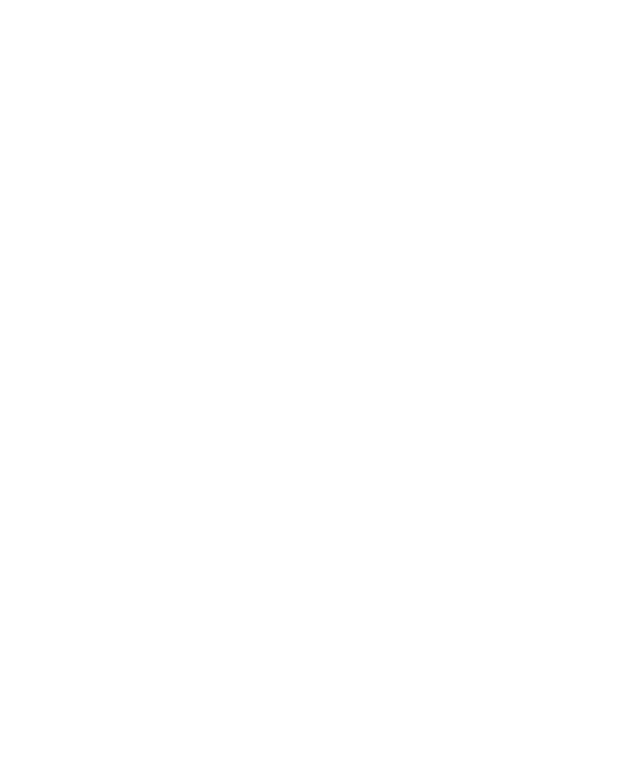
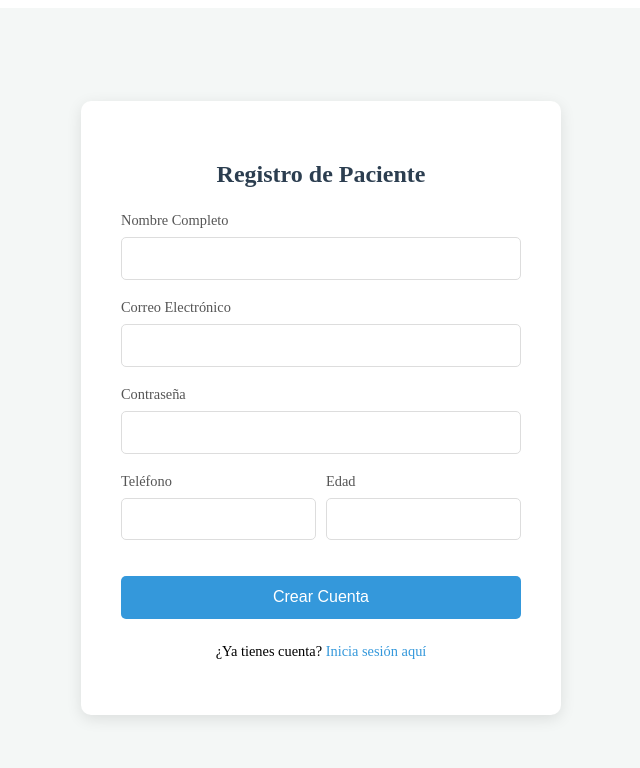
Before and after one commit to JuanCall/Mediflow-CloudComputing-Continuidad, a React (Create React App) app in the folder frontend/: page /registro in a window 1280 px wide. Before the commit this address had no page. Shown: the top 768 px of the page, without its empty margins (319-959 px from the left). Built offline with nearby package versions, Linux system fonts and the light colour scheme.

Commit message:
Feat: Creacion de vistas de Login y Registro. Closes #2

```diff
--- a/frontend/src/App.js
+++ b/frontend/src/App.js
@@ -1,15 +1,18 @@
 import React from 'react';
-import { BrowserRouter as Router, Routes, Route } from 'react-router-dom';
+import { BrowserRouter as Router, Routes, Route, Navigate } from 'react-router-dom';
 import Login from './components/Login';
-import Register from './components/Register';
+import Registro from './components/Registro';
 
 function App() {
   return (
     <Router>
-      <Routes>
-        <Route path="/" element={<Login />} />
-        <Route path="/register" element={<Register />} />
-      </Routes>
+      <div className="App">
+        <Routes>
+          <Route path="/" element={<Navigate to="/login" />} />
+          <Route path="/login" element={<Login />} />
+          <Route path="/registro" element={<Registro />} />
+        </Routes>
+      </div>
     </Router>
   );
 }
--- /dev/null
+++ b/frontend/src/Auth.css
@@ -0,0 +1,77 @@
+.auth-container {
+  display: flex;
+  justify-content: center;
+  align-items: center;
+  min-height: 100vh;
+  background-color: #f4f7f6;
+}
+
+.auth-box {
+  background: white;
+  padding: 2.5rem;
+  border-radius: 10px;
+  box-shadow: 0 4px 15px rgba(0,0,0,0.1);
+  width: 100%;
+  max-width: 400px;
+}
+
+.auth-box h2 {
+  text-align: center;
+  color: #2c3e50;
+  margin-bottom: 1.5rem;
+}
+
+.input-group {
+  margin-bottom: 1.2rem;
+}
+
+.input-group label {
+  display: block;
+  margin-bottom: 0.5rem;
+  color: #555;
+  font-size: 0.9rem;
+}
+
+.input-group input {
+  width: 100%;
+  padding: 0.8rem;
+  border: 1px solid #ddd;
+  border-radius: 5px;
+  box-sizing: border-box;
+}
+
+.double-col {
+  display: flex;
+  gap: 10px;
+}
+
+.double-col div {
+  width: 50%;
+}
+
+.btn-primary {
+  width: 100%;
+  padding: 0.8rem;
+  background-color: #3498db;
+  color: white;
+  border: none;
+  border-radius: 5px;
+  font-size: 1rem;
+  cursor: pointer;
+  margin-top: 1rem;
+}
+
+.btn-primary:hover {
+  background-color: #2980b9;
+}
+
+.auth-footer {
+  text-align: center;
+  margin-top: 1.5rem;
+  font-size: 0.9rem;
+}
+
+.auth-footer a {
+  color: #3498db;
+  text-decoration: none;
+}
--- a/frontend/src/components/Auth.css
+++ /dev/null
@@ -1,43 +0,0 @@
-/* src/components/Auth.css */
-.auth-container {
-  display: flex;
-  justify-content: center;
-  align-items: center;
-  min-height: 100vh;
-  background: #f0f2f5; /* Color de fondo gris claro */
-}
-
-.auth-card {
-  background: white;
-  padding: 2.5rem;
-  border-radius: 12px;
-  box-shadow: 0 8px 24px rgba(0,0,0,0.1);
-  width: 100%;
-  max-width: 400px;
-  text-align: center;
-}
-
-.input-group {
-  text-align: left;
-  margin-bottom: 1.5rem;
-  display: flex;
-  flex-direction: column;
-}
-
-.input-group input {
-  padding: 0.75rem;
-  border: 1px solid #ddd;
-  border-radius: 6px;
-  margin-top: 0.5rem;
-}
-
-.btn-auth {
-  width: 100%;
-  padding: 0.75rem;
-  background: #1a73e8; /* Azul Mediflow */
-  color: white;
-  border: none;
-  border-radius: 6px;
-  font-weight: bold;
-  cursor: pointer;
-}
--- a/frontend/src/components/Login.js
+++ b/frontend/src/components/Login.js
@@ -1,46 +1,46 @@
 import React, { useState } from 'react';
 import { Link } from 'react-router-dom';
-import './Auth.css';
+import '../Auth.css'; // Importaremos los estilos desde aquí
 
 const Login = () => {
   const [email, setEmail] = useState('');
   const [password, setPassword] = useState('');
 
-  const handleLogin = (e) => {
+  const handleSubmit = (e) => {
     e.preventDefault();
-    console.log("Iniciando sesión en Mediflow con:", email);
+    // Aquí luego conectaremos con Firebase
+    console.log("Datos de login:", { email, password });
   };
 
   return (
     <div className="auth-container">
-      <div className="auth-card">
-        <h2>Mediflow</h2>
-        <p>Bienvenido al portal médico</p>
-        <form onSubmit={handleLogin}>
+      <div className="auth-box">
+        <h2>Iniciar Sesión en Mediflow</h2>
+        <form onSubmit={handleSubmit}>
           <div className="input-group">
             <label>Correo Electrónico</label>
             <input
               type="email"
-              placeholder="correo@ejemplo.com"
               value={email}
               onChange={(e) => setEmail(e.target.value)}
               required
+              placeholder="tu@correo.com"
             />
           </div>
           <div className="input-group">
             <label>Contraseña</label>
             <input
               type="password"
-              placeholder="••••••••"
               value={password}
               onChange={(e) => setPassword(e.target.value)}
               required
+              placeholder="••••••••"
             />
           </div>
-          <button type="submit" className="btn-auth">Ingresar</button>
+          <button type="submit" className="btn-primary">Ingresar</button>
         </form>
-        <p className="switch-auth">
-          ¿Eres nuevo? <Link to="/register">Crea una cuenta</Link>
+        <p className="auth-footer">
+          ¿No tienes una cuenta como paciente? <Link to="/registro">Regístrate aquí</Link>
         </p>
       </div>
     </div>
--- /dev/null
+++ b/frontend/src/components/Registro.js
@@ -0,0 +1,61 @@
+import React, { useState } from 'react';
+import { Link } from 'react-router-dom';
+import '../Auth.css';
+
+const Registro = () => {
+  const [formData, setFormData] = useState({
+    nombreCompleto: '',
+    email: '',
+    password: '',
+    telefono: '',
+    edad: ''
+  });
+
+  const handleChange = (e) => {
+    setFormData({ ...formData, [e.target.name]: e.target.value });
+  };
+
+  const handleSubmit = (e) => {
+    e.preventDefault();
+    // Aquí luego conectaremos con Firebase Auth y crearemos el documento en Firestore
+    console.log("Datos de registro del paciente:", formData);
+  };
+
+  return (
+    <div className="auth-container">
+      <div className="auth-box">
+        <h2>Registro de Paciente</h2>
+        <form onSubmit={handleSubmit}>
+          <div className="input-group">
+            <label>Nombre Completo</label>
+            <input type="text" name="nombreCompleto" value={formData.nombreCompleto} onChange={handleChange} required />
+          </div>
+          <div className="input-group">
+            <label>Correo Electrónico</label>
+            <input type="email" name="email" value={formData.email} onChange={handleChange} required />
+          </div>
+          <div className="input-group">
+            <label>Contraseña</label>
+            <input type="password" name="password" value={formData.password} onChange={handleChange} required />
+          </div>
+          <div className="input-group double-col">
+            <div>
+              <label>Teléfono</label>
+              <input type="tel" name="telefono" value={formData.telefono} onChange={handleChange} required />
+            </div>
+            <div>
+              <label>Edad</label>
+              <input type="number" name="edad" value={formData.edad} onChange={handleChange} required min="0" />
+            </div>
+          </div>
+          <button type="submit" className="btn-primary">Crear Cuenta</button>
+        </form>
+        <p className="auth-footer">
+          ¿Ya tienes cuenta? <Link to="/login">Inicia sesión aquí</Link>
+        </p>
+      </div>
+    </div>
+  );
+};
+
+export default Registro;
```
